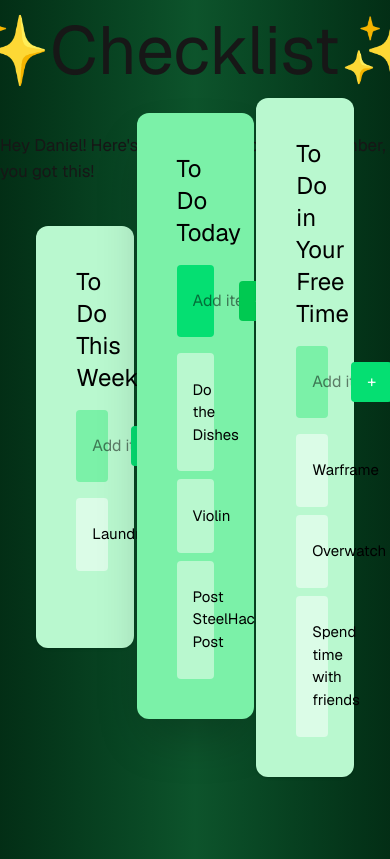
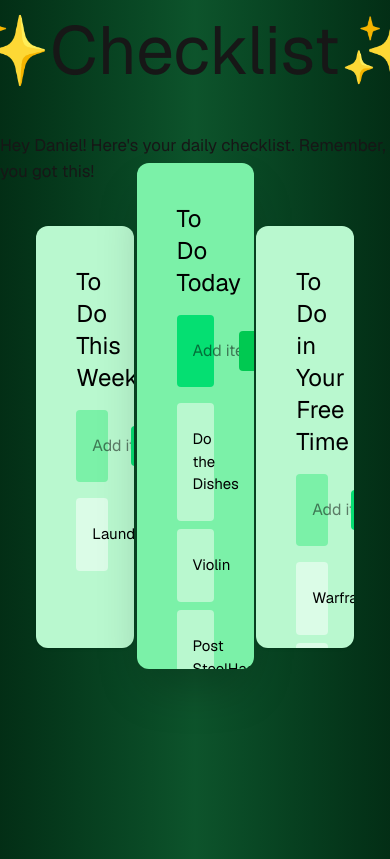
Before and after one commit to DanielSteveCheng/CheckList, a Next.js app in the folder checklist/: page / in a window 390 px wide. Shown: the top 859 px of the page. Built offline with nearby package versions, Linux system fonts and the light colour scheme.

Commit message:
Changed around order of adding to list

```diff
--- a/checklist/src/app/components/list1.jsx
+++ b/checklist/src/app/components/list1.jsx
@@ -12,13 +12,13 @@ export default function list1() {
 
   const handleAdd = () => {
     if (input.trim() !== '') {
-      setItems([...items, input]);
+      setItems([input,...items]);
       setInput('');
     }
   };
 
   return (
-    <div className="min-h-[60vh] w-[30vw] mt-[-5vh] mx-auto p-10 bg-green-300 rounded-xl shadow-2xl transition-all duration-300 ease-in-out hover:scale-105">
+    <div className="h-[60vh] w-[30vw] mt-[-5vh] mx-auto p-10 bg-green-300 rounded-xl shadow-2xl transition-all duration-300 ease-in-out hover:scale-105 overflow-y-scroll no-scrollbar">
       <h1 className="text-2xl text-black mb-4">To Do Today</h1>
 
       <div className="p-4 bg-green-400 rounded mb-4 flex items-center w-auto justify-between hover:scale-105 transition-all duration-300 ease-in-out">
@@ -33,16 +33,16 @@ export default function list1() {
         </div>
 
         <div>
-          <button onClick={handleAdd} className="px-4 py-2 bg-green-500 text-white rounded hover:bg-green-600 hover:scale-105 transition-all duration-300 ease-in-out ">
+          <button onClick={handleAdd} className="px-4 py-2 bg-green-500 text-white rounded hover:bg-green-600 hover:scale-105 transition-all duration-300 ease-in-out overflow-y-scroll no-scrollbar">
               +
           </button>
         </div>
       </div>
 
       {items.length === 0 ? (
-        <p className="text-black text-[3vh]">Finished! You did it!</p>
+        <p className="text-black text-[2.5vh] text-center justify-center">Finished! You did it!</p>
       ) : (
-        <ul className="space-y-2">
+        <ul className="space-y-2 trransition-all duration-300 ease-in-out">
           {items.map((item, index) => (
             <li
               key={index}
--- a/checklist/src/app/components/list2.jsx
+++ b/checklist/src/app/components/list2.jsx
@@ -14,13 +14,13 @@ export default function list2() {
 
   const handleAdd = () => {
     if (input.trim() !== '') {
-      setItems([...items, input]);
+      setItems([input,...items]);
       setInput('');
     }
   };
 
   return (
-    <div className=" min-h-[50vh] w-[25vw] mx-auto p-10 bg-green-200 rounded-xl shadow transition-all duration-300 ease-in-out hover:scale-105">
+    <div className="h-[50vh] w-[25vw] mx-auto p-10 bg-green-200 rounded-xl shadow transition-all duration-300 ease-in-out hover:scale-105 overflow-y-scroll no-scrollbar">
       <h1 className="text-2xl text-black mb-4">To Do This Week</h1>
 
       <div className="p-4 bg-green-300 rounded mb-4 flex items-center w-auto justify-between hover:scale-105 transition-all duration-300 ease-in-out">
@@ -42,7 +42,7 @@ export default function list2() {
       </div>
 
       {items.length === 0 ? (
-        <p className="text-black text-[3vh]">Finished! You did it!</p>
+        <p className="text-black text-[2vh] text-center justify-center">Finished! You did it!</p>
       ) : (
         <ul className="space-y-2">
           {items.map((item, index) => (
--- a/checklist/src/app/components/list3.jsx
+++ b/checklist/src/app/components/list3.jsx
@@ -14,13 +14,13 @@ export default function list3() {
 
   const handleAdd = () => {
     if (input.trim() !== '') {
-      setItems([...items, input]);
+      setItems([input,...items]);
       setInput('');
     }
   };
 
   return (
-    <div className=" min-h-[50vh] w-[25vw] mx-auto p-10 bg-green-200 rounded-xl shadow transition-all duration-300 ease-in-out hover:scale-105">
+    <div className=" h-[50vh] w-[25vw] mx-auto p-10 bg-green-200 rounded-xl shadow transition-all duration-300 ease-in-out hover:scale-105 overflow-y-scroll no-scrollbar">
       <h1 className="text-2xl text-black mb-4">To Do in Your Free Time</h1>
 
       <div className="p-4 bg-green-300 rounded mb-4 flex items-center w-auto justify-between hover:scale-105 transition-all duration-300 ease-in-out">
@@ -42,7 +42,7 @@ export default function list3() {
       </div>
 
       {items.length === 0 ? (
-        <p className="text-black text-[3vh]">Finished! You did it!</p>
+        <p className="text-black text-[2vh] text-center justify-center">Finished! You did it!</p>
       ) : (
         <ul className="space-y-2">
           {items.map((item, index) => (
--- a/checklist/src/app/globals.css
+++ b/checklist/src/app/globals.css
@@ -28,6 +28,16 @@
   }
 }
 
+@layer utilities {
+  .no-scrollbar::-webkit-scrollbar {
+    display: none;
+  }
+  .no-scrollbar {
+    -ms-overflow-style: none;
+    scrollbar-width: none;
+  }
+}
+
 @media (prefers-color-scheme: dark) {
   :root {
     --background: #0a0a0a;
--- a/checklist/src/app/page.tsx
+++ b/checklist/src/app/page.tsx
@@ -13,15 +13,15 @@ export default function Home() {
       </main>
       <div className=" mt-[-20vh] grid grid-cols-3 min-h-screen p-8 gap-[1vw] sm:p-20 font-[family-name:var(--font-geist-sans)] position-absolute items-center justify-items-center">
 
-        <div className="animate-all animate-(--animate-slide1)">
+        <div className="animate-all animate-(--animate-slide2)">
             <List2/>
         </div>
 
-        <div className=" animate-all md:animate-(--animate-slide2)">
+        <div className=" animate-all md:animate-(--animate-slide1)">
             <List1/>
         </div>
 
-        <div className=" animate-all md:animate-(--animate-slide3)">
+        <div className=" animate-all md:animate-(--animate-slide2)">
             <List3/>
         </div>
 
```
